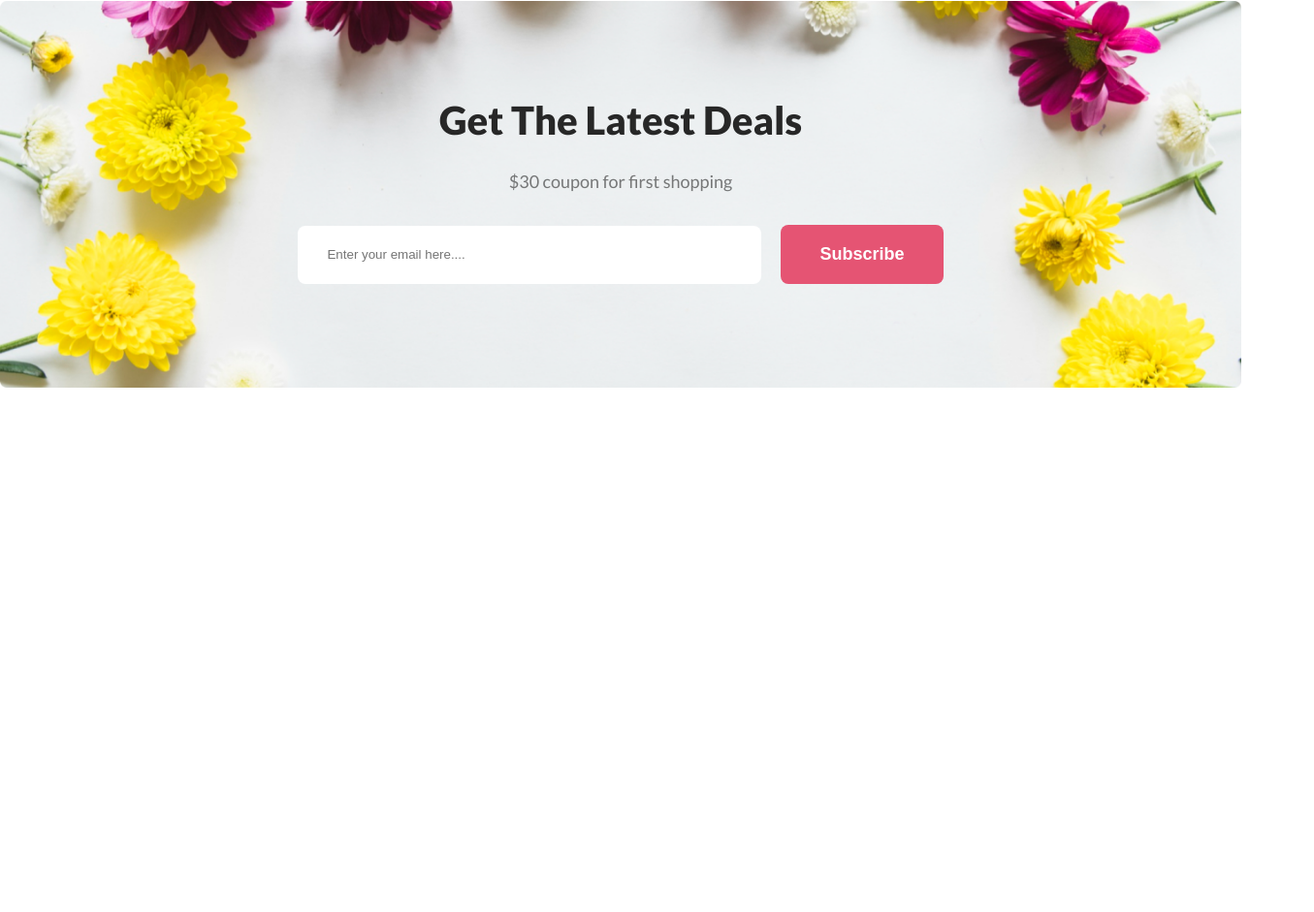
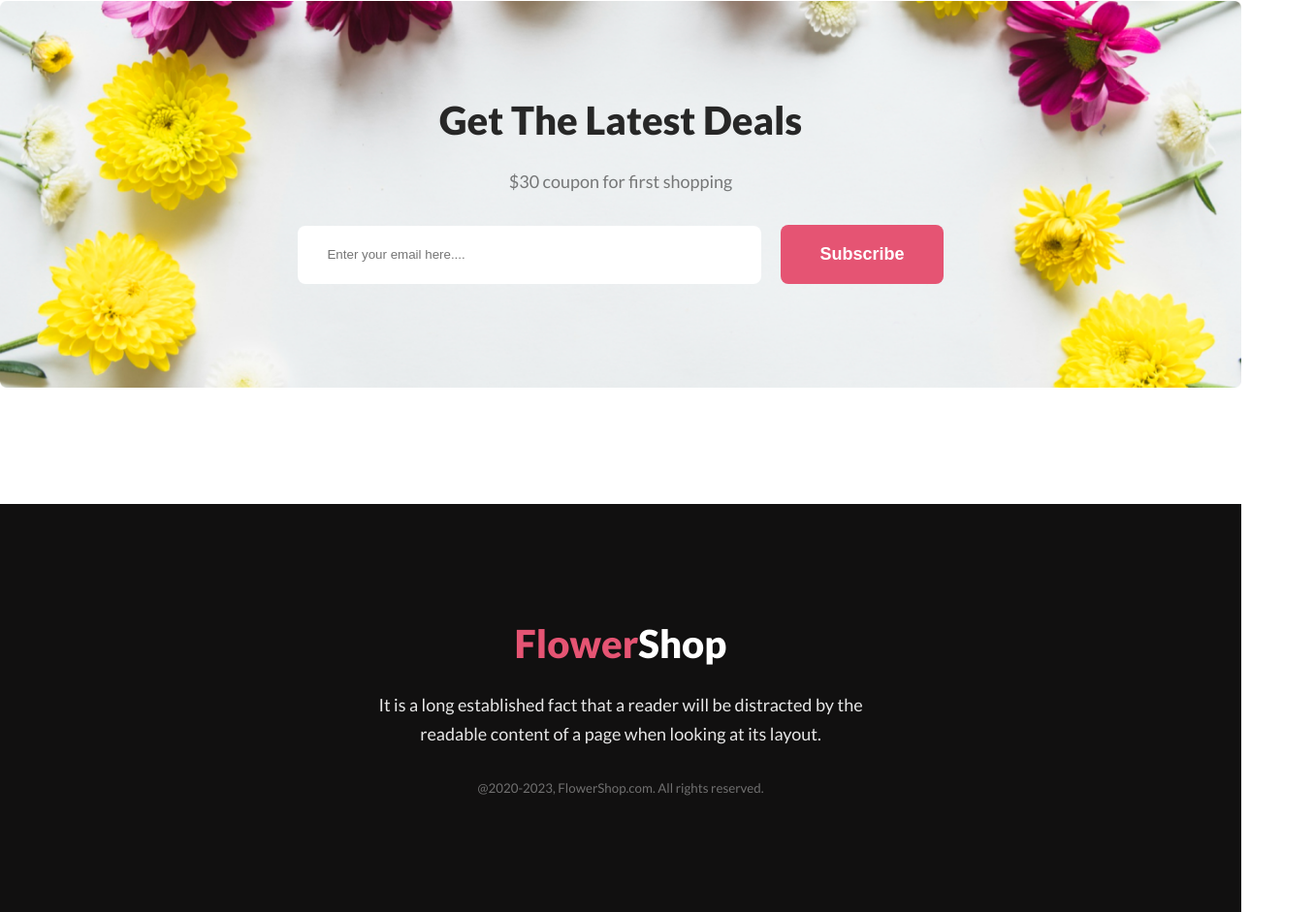
Before and after one commit to sanji06e/assignment-flowershop, a plain HTML site: page index.html in a window 1280 px wide. Shown: the part 4526-5467 px from the top of the page at 97% size, 1355 px wide, since content can reach past the window. Before the commit the page ends 4926 px from the top, so only its background shows below. Drawn offline with Linux system fonts and the light colour scheme.

Commit message:
added footer

```diff
--- a/index.html
+++ b/index.html
@@ -174,8 +174,13 @@
             <button id="subscribebtn">Subscribe</button></div>
         </div>
       </section>
-
     </main>
-    <footer></footer>
+    <footer>
+      <div class="footer">
+        <h1 class="footer-title"><span class="flower-part">Flower</span>Shop</h1>
+        <p class="footer-para">It is a long established fact that a reader will be distracted by the readable content of a page when looking at its layout.</p>
+        <p class="small-para"><small>@2020-2023, FlowerShop.com. All rights reserved. </small></p>
+      </div>
+    </footer>
   </body>
 </html>
--- a/styles/style.css
+++ b/styles/style.css
@@ -79,7 +79,7 @@ body {
   padding-bottom: 30px;
 }
 .featured-image3 {
-  /width: 310px;
+  width: 310px;
   height: 420px;
 }
 /* style for featured image background */
@@ -162,6 +162,7 @@ body {
 /* instagram section style */
 .instapic-container {
   display: flex;
+  justify-content: center;
   gap: 20px;
   margin: 50px 175px;
 }
@@ -257,3 +258,32 @@ body {
   font-size: 18px;
   font-weight: 600;
 }
+/* footer section */
+.footer {
+  background: #111010;
+  padding: 120px 120px;
+  margin-top: 120px;
+}
+.footer-title {
+  color: white;
+  text-align: center;
+  font-size: 40px;
+  font-weight: 800;
+}
+.flower-part {
+  color: #e55473;
+}
+.footer-para {
+  text-align: center;
+  font-size: 18px;
+  line-height: 30px;
+  max-width: 500px;
+  margin: auto;
+  padding-top: 24px;
+  color: rgba(255, 255, 255, 0.9);
+}
+.small-para {
+  color: rgba(255, 255, 255, 0.4);
+  text-align: center;
+  padding-top: 30px;
+}
```
